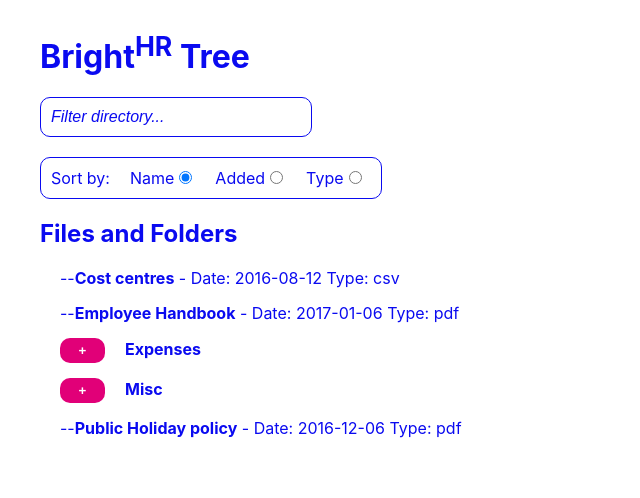
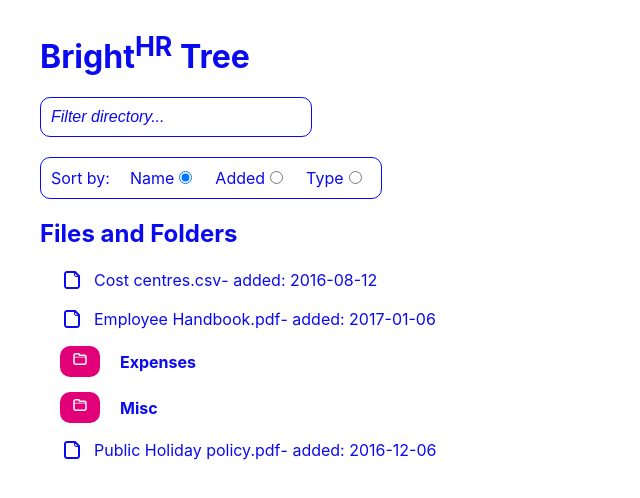
Before and after one commit to SakuraComputing/bright-tree, a React (Create React App) app: page / in a window 1280 px wide. Shown: the top 498 px of the page, without its empty margins (0-640 px from the left). Built offline with nearby package versions, Linux system fonts and the light colour scheme.

Commit message:
Add icons and restyle

```diff
--- a/package.json
+++ b/package.json
@@ -12,6 +12,7 @@
     "@types/react-dom": "^18.2.15",
     "react": "^18.2.0",
     "react-dom": "^18.2.0",
+    "react-icons": "^4.12.0",
     "react-scripts": "5.0.1",
     "typescript": "^4.9.5",
     "web-vitals": "^2.1.4"
--- a/src/App.css
+++ b/src/App.css
@@ -44,14 +44,15 @@
   margin: 20px 0;
 }
 
-.button {
-  padding: 5px;
-  width: 45px;
+.folder-button {
+  padding: 4px;
+  width: 40px;
   background-color: var(--purple);
   color: var(--white);
   border: none;
   border-radius: 10px;
   font-weight: bold;
+  font-size: large;
 }
 
 .directory {
@@ -61,3 +62,15 @@
 .folder {
   margin: 10px 0;
 }
+
+.document-container {
+  display: flex;
+  flex-direction: row;
+  align-items: center;
+}
+
+.document {
+  font-size: x-large;
+  margin-right: 10px;
+
+}
--- a/src/components/directory/directory.tsx
+++ b/src/components/directory/directory.tsx
@@ -1,5 +1,6 @@
 import { useState } from "react";
 import { IFiles, SortOption } from "../../data/files";
+import { TiFolderOpen, TiFolder, TiDocument } from "react-icons/ti";
 
   type IDirectoryProps = {
   root: IFiles;
@@ -88,11 +89,11 @@
       <div key={index} className="element">
         <div className="folder">
           {isFolder && (
-            <button className="button" data-testid={'directoryButton'} onClick={() => handleNodeToggle(node)}>
-              {isNodeExpanded ? "-" : "+"}
+            <button className="folder-button" data-testid={'directoryButton'} onClick={() => handleNodeToggle(node)}>
+              {isNodeExpanded ? <TiFolderOpen /> : <TiFolder />}
             </button>
           )}
-          {isFolder ? <strong className="directory">{node.name}</strong> : <span>--<strong>{node.name}</strong>{` - Date: ${node.added} Type: ${node.type}`}</span>}
+          {isFolder ? <strong className="directory">{node.name}</strong> : <div className="document-container"><TiDocument className="document"/><div>{node.name}.{node.type}</div>{` - added: ${node.added}`}</div>}
         </div>
         {isNodeExpanded && node.files && node.files.map(renderNode)}
       </div>
```
Also changed, not shown: 1 other file (tests, documents, lock files or other folders).
